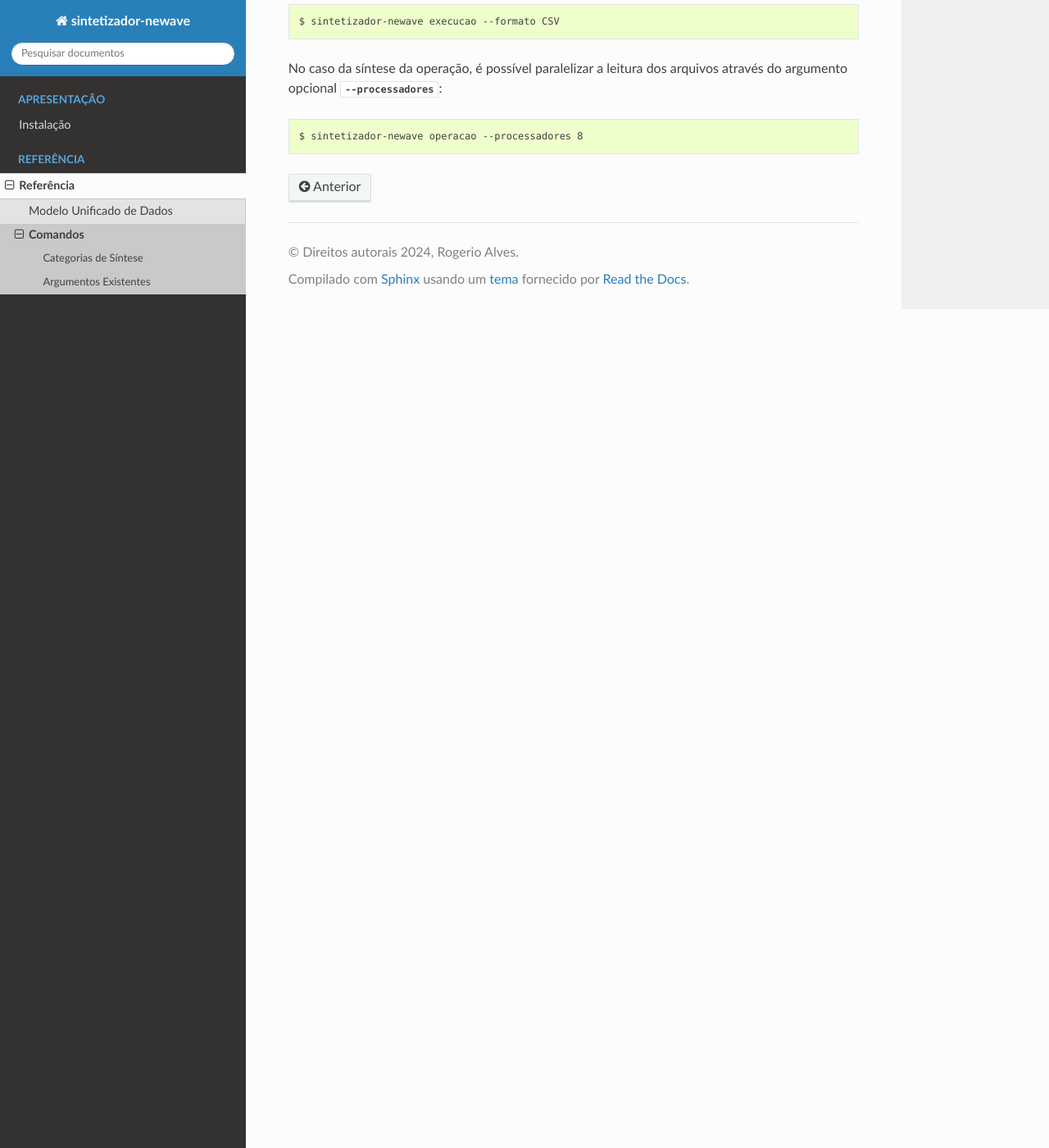
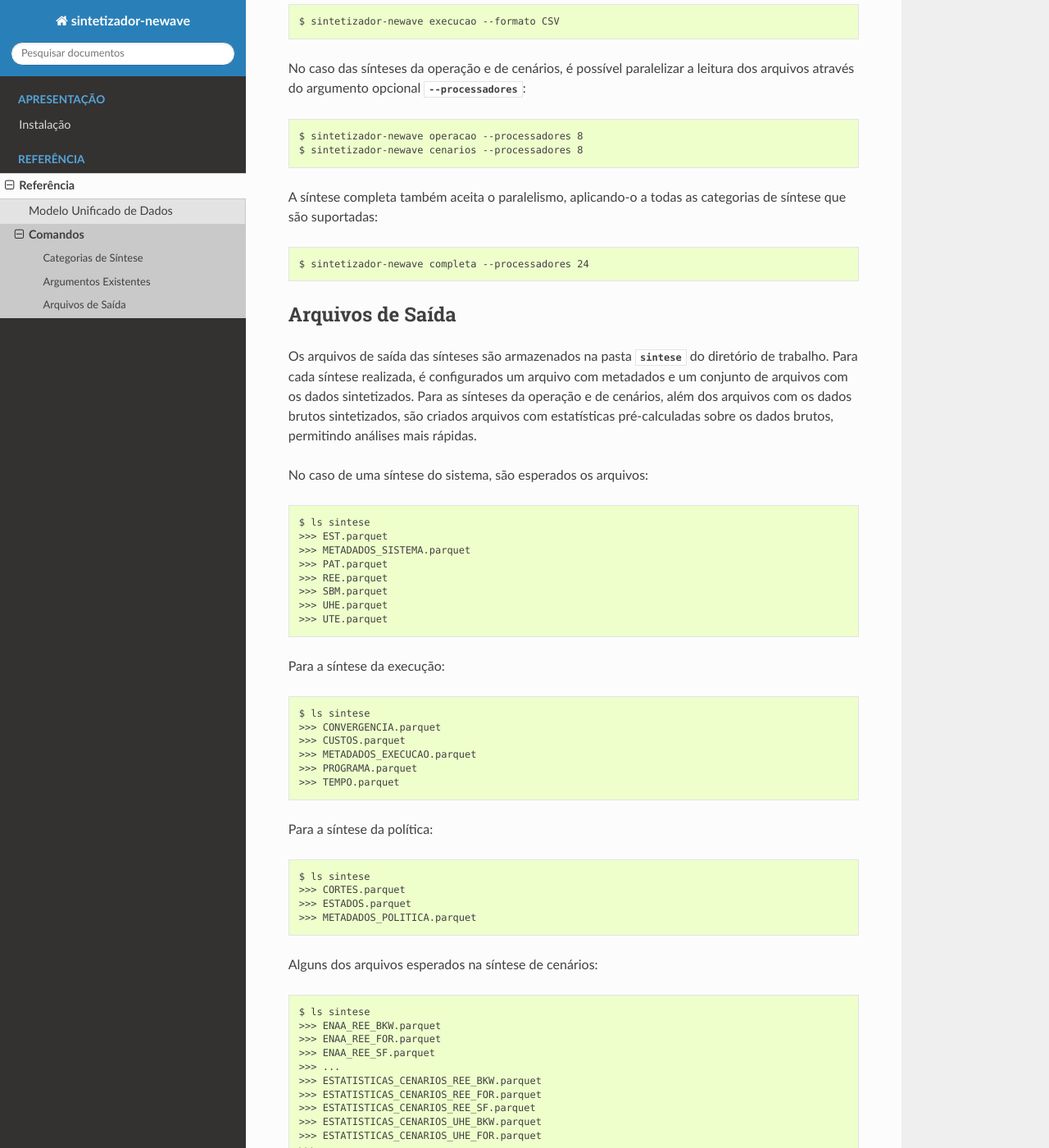
Before and after one commit to rjmalves/sintetizador-newave, a Sphinx documentation site: the page built from docs/source/reference/commands.rst, in a window 1280 px wide and 1400 px high, scrolled down 1570 px. Shown: the whole window at 82% size. Built offline with Sphinx 7.4.7 and the Read the Docs theme 2.0.0, drawn with Linux system fonts in a browser that asks for light colours; pages that are not in the unit, such as notebooks, are missing from menus; some of the changed text lies outside the part shown.

Commit message:
inicia atualizacao docs

```diff
--- a/docs/source/reference/commands.rst
+++ b/docs/source/reference/commands.rst
@@ -64,6 +64,108 @@ Caso seja desejado, é possível forçar a saída das sínteses através do argu
 
     $ sintetizador-newave execucao --formato CSV
 
-No caso da síntese da operação, é possível paralelizar a leitura dos arquivos através do argumento opcional `--processadores`::
+No caso das sínteses da operação e de cenários, é possível paralelizar a leitura dos arquivos através do argumento opcional `--processadores`::
 
     $ sintetizador-newave operacao --processadores 8
+    $ sintetizador-newave cenarios --processadores 8
+
+A síntese completa também aceita o paralelismo, aplicando-o a todas as categorias de síntese que são suportadas::
+
+    $ sintetizador-newave completa --processadores 24
+
+
+Arquivos de Saída
+-----------------------
+
+Os arquivos de saída das sínteses são armazenados na pasta `sintese` do diretório de trabalho. Para cada síntese realizada, é configurados
+um arquivo com metadados e um conjunto de arquivos com os dados sintetizados. Para as sínteses da operação e de cenários, além dos arquivos
+com os dados brutos sintetizados, são criados arquivos com estatísticas pré-calculadas sobre os dados brutos,
+permitindo análises mais rápidas.
+
+No caso de uma síntese do sistema, são esperados os arquivos::
+
+    $ ls sintese
+    >>> EST.parquet
+    >>> METADADOS_SISTEMA.parquet
+    >>> PAT.parquet
+    >>> REE.parquet
+    >>> SBM.parquet
+    >>> UHE.parquet
+    >>> UTE.parquet
+
+Para a síntese da execução::
+
+    $ ls sintese
+    >>> CONVERGENCIA.parquet
+    >>> CUSTOS.parquet
+    >>> METADADOS_EXECUCAO.parquet
+    >>> PROGRAMA.parquet
+    >>> TEMPO.parquet
+
+Para a síntese da política::
+
+    $ ls sintese
+    >>> CORTES.parquet
+    >>> ESTADOS.parquet
+    >>> METADADOS_POLITICA.parquet
+
+Alguns dos arquivos esperados na síntese de cenários::
+
+    $ ls sintese
+    >>> ENAA_REE_BKW.parquet
+    >>> ENAA_REE_FOR.parquet
+    >>> ENAA_REE_SF.parquet
+    >>> ...
+    >>> ESTATISTICAS_CENARIOS_REE_BKW.parquet
+    >>> ESTATISTICAS_CENARIOS_REE_FOR.parquet
+    >>> ESTATISTICAS_CENARIOS_REE_SF.parquet
+    >>> ESTATISTICAS_CENARIOS_UHE_BKW.parquet
+    >>> ESTATISTICAS_CENARIOS_UHE_FOR.parquet
+    >>> ...
+    >>> METADADOS_CENARIOS.parquet
+    >>> QINC_UHE_BKW.parquet
+    >>> QINC_UHE_FOR.parquet
+    >>> ...
+
+Alguns dos arquivos esperados na síntese da operação::
+
+    $ ls sintese
+    >>> CDEF_SBM.parquet
+    >>> CDEF_SIN.parquet
+    >>> CMO_SBM.parquet
+    >>> COP_SIN.parquet
+    >>> CTER_SBM.parquet
+    >>> CTER_SIN.parquet
+    >>> ...
+    >>> ESTATISTICAS_OPERACAO_REE.parquet
+    >>> ESTATISTICAS_OPERACAO_SBM.parquet
+    >>> ESTATISTICAS_OPERACAO_SBP.parquet
+    >>> ESTATISTICAS_OPERACAO_SIN.parquet
+    >>> ESTATISTICAS_OPERACAO_UHE.parquet
+    >>> ESTATISTICAS_OPERACAO_UTE.parquet
+    >>> EVERFT_REE.parquet
+    >>> EVERFT_SBM.parquet
+    >>> ...
+    >>> GHID_REE.parquet
+    >>> GHID_SBM.parquet
+    >>> GHID_SIN.parquet
+    >>> GHID_UHE.parquet
+    >>> GTER_SBM.parquet
+    >>> GTER_SIN.parquet
+    >>> GTER_UTE.parquet
+    >>> HJUS_UHE.parquet
+    >>> HLIQ_UHE.parquet
+    >>> HMON_UHE.parquet
+    >>> INT_SBP.parquet
+    >>> MERL_SBM.parquet
+    >>> MERL_SIN.parquet
+    >>> ...
+    >>> METADADOS_OPERACAO.parquet
+    >>> QAFL_UHE.parquet
+    >>> QDEF_REE.parquet
+    >>> QDEF_SBM.parquet
+    >>> ...
+    >>> VARMF_UHE.parquet
+    >>> VARMI_REE.parquet
+    >>> VARMI_SBM.parquet
+    >>> ...
```
Also changed, not shown: docs/source/reference/model.rst (+4 -114 lines).
